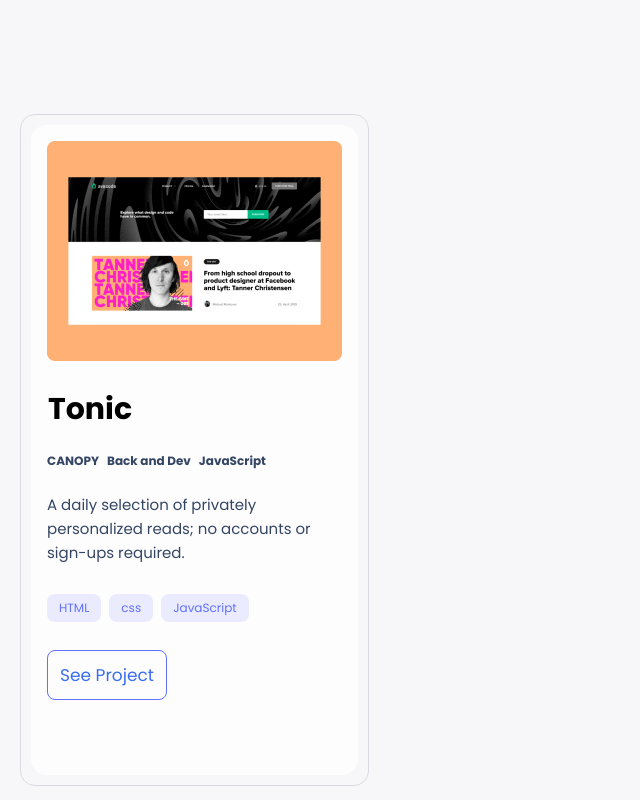
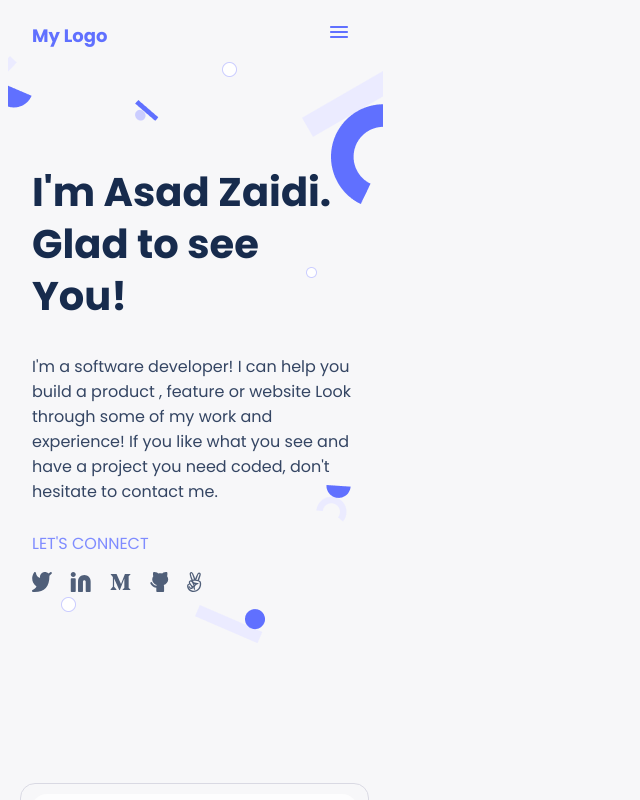
Before and after one commit to SaadZaidi5/FinalTask, a plain HTML site: page index.html in a window 1280 px wide. Shown: the top 800 px of the page, without its empty margins (0-640 px from the left). Drawn offline with Linux system fonts and the light colour scheme.

Commit message:
Made changes to the file.

```diff
--- a/index.html
+++ b/index.html
@@ -10,7 +10,26 @@
 
 <body>
 
-
+    <header class="container">
+        <div class="logo-style">
+            <b>My Logo</b>
+        </div>
+        <div class="menu-style">
+            <img src="./icons/Menu.svg" alt="Menu" class="button">
+        </div>
+    </header>
+    <div class="headline">
+        <b class="greeting-style">
+            <p>I'm Asad Zaidi.<br>Glad to see You!</p>
+        </b>
+        <p class="text1">I'm a software developer! I can help you build a product , feature or website Look through
+            some
+            of my work and experience! If you like what you see and have a project you need coded, don't hesitate to
+            contact
+            me.</p>
+        <h4 class="text2">LET'S CONNECT</p>
+            <img src="./icons/social media icons.svg" alt="Social Media Icons" class="social-media">
+    </div>
     <div class="card-works">
         <div class="card-items">
             <img src="./icons/Snapshoot Portfolio.png" alt="Snapshoot">
```
